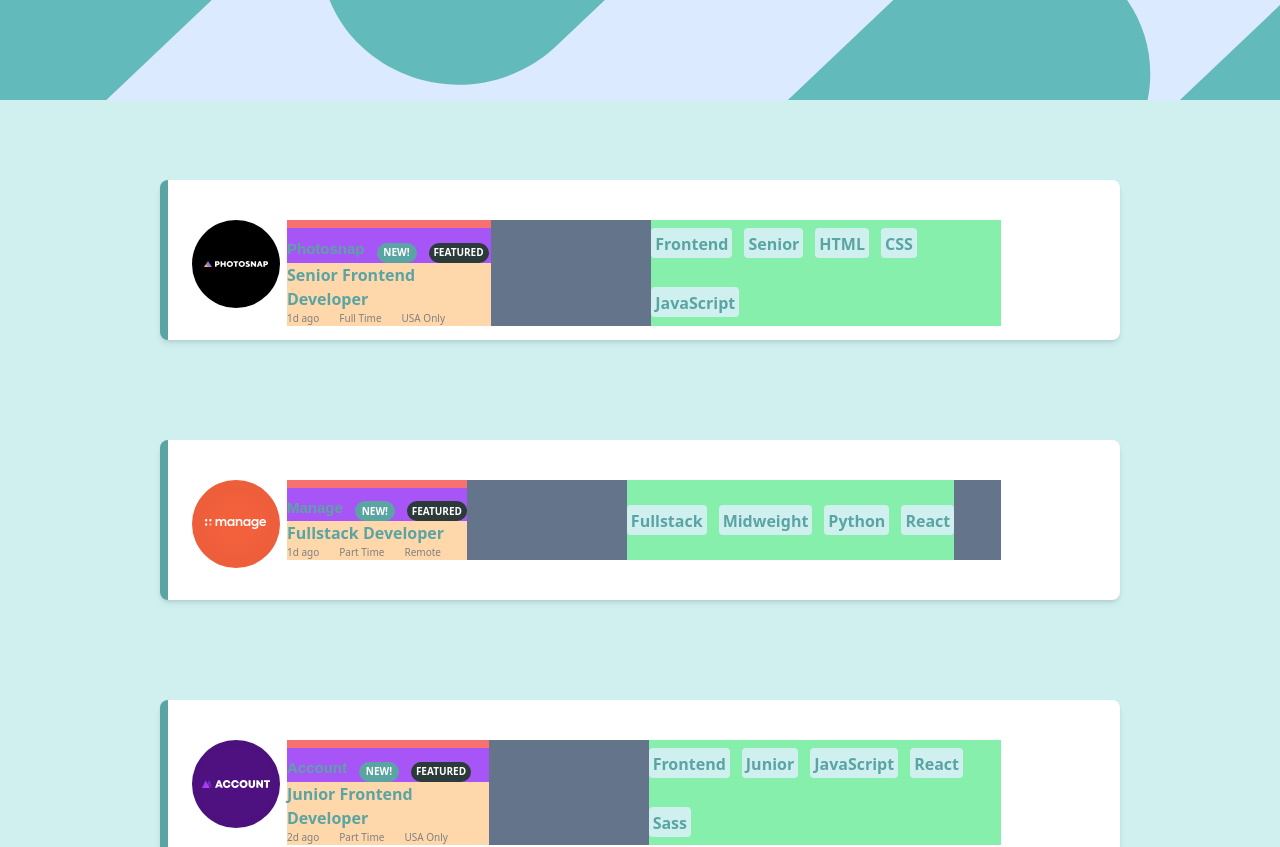
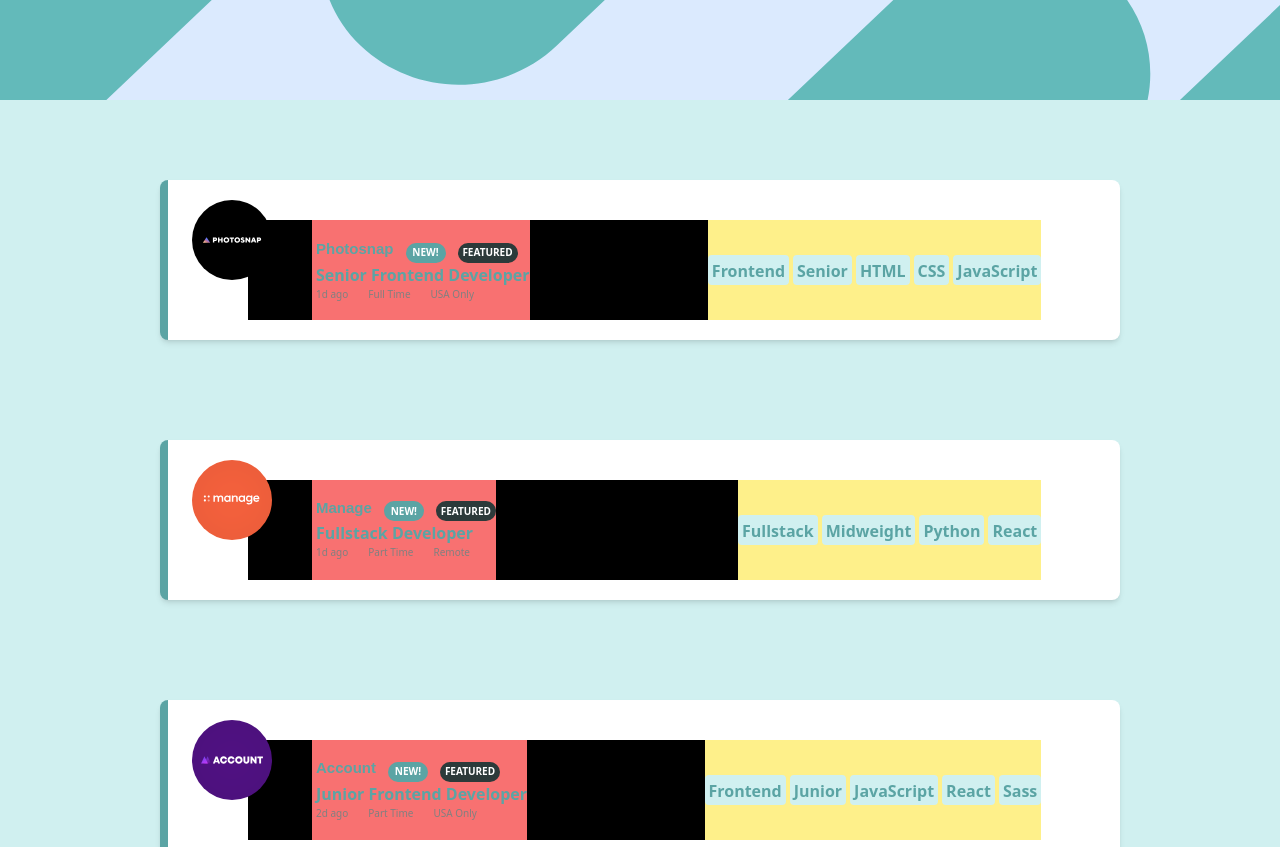
Before and after one commit to fatemehfaraji1996/redux-tolkit-jobproject, a React (Vite) app in the folder vite-project/: page / in a window 1280 px wide. Shown: the top 847 px of the page. Built offline with nearby package versions, Linux system fonts and the light colour scheme.

Commit message:
end respansive  boxes

```diff
--- a/vite-project/src/components/box.jsx
+++ b/vite-project/src/components/box.jsx
@@ -359,14 +359,15 @@ export default function Box() {
 
               <div
                 key={i}
-                className="whiteBox BIGBOX w-9/12 h-80 bg-white flex flex-col mt-20 rounded-lg shadow-md border-l-8 sm:h-40 sm:"
+                className="whiteBox BIGBOX w-9/12 h-80 bg-white flex flex-col mt-20 rounded-lg shadow-md border-l-8 sm:h-40 sm:pb-5"
               >
-                <div className="relative inline bottom-10 left-6 sm:top-10 sm:bottom-0 h-10 sm:">
+                <div className="relative inline bottom-10 left-6 sm:top-5 sm:bottom-0 h-10 sm:w-20">
                   <img src={x.logo} alt="" />
                 </div>
-                <div className="bg-slate-500 flex flex-col sm:flex sm:flex-row w-9/12 ml-5 sm:ml-auto sm:mr-auto">
-                  <div className="bg-red-400 flex flex-col sm:flex sm:flex-col  ">
-                    <div className=" bg-purple-500 flex flex-col items-start  gap-3 mt-2 sm:flex sm:items-start ">
+                <div className="bg-slate-500 flex flex-col mr-5 ml-5 sm:mt-auto sm:mb-auto sm:w-auto sm-h-40 sm:mr-5 sm:flex sm:flex-row sm:gap-0 sm:h-40  sm:ml-14 md:w-10/12 md:gap-0 md:ml-20 md:flex md:flex-row md:pl-16  md:mt-0 lg:bg-black
+                 ">
+                  <div className="bg-red-400 flex flex-col sm:flex sm:flex-col sm:pl-14 md:pl-1 ">
+                    <div className=" flex flex-col items-start  gap-3 mt-2 sm:flex sm:items-start   ">
                       <div className="flex gap-3 ml-0">
                         <p className="p-style">{x.company}</p>
                         <div className="lightBtnp">
@@ -382,7 +383,7 @@ export default function Box() {
                       </div>
                     </div>
                     {/* end purpel */}
-                    <div className="bg-orange-200 ">
+                    <div className="">
                       <div className="positionStyle">
                         <p>{x.position}</p>
                       </div>
@@ -397,7 +398,7 @@ export default function Box() {
                       <hr class="h-px my-8 bg-gray-200 border-0 dark:bg-gray-700 sm:hidden" />
                     </div>
                   </div>
-                  <div className=" bg-green-300 flex flex-wrap gap-3 sm:flex sm:flex-row sm-flex-nowrap sm:ml-40 sm:items-center ">
+                  <div className=" bg-green-300 flex flex-wrap gap-3 sm:flex sm:flex-row   sm:items-center sm:bg-green-800 sm:ml-1  md:flex  md:gap-1 md:flex-row md:w-auto md:ml-auto md:bg-pink-600 md:flex-wrap   lg:bg-yellow-200">
                     <button
                       className="skilsBtn rounded"
                       onClick={() => handleSkillClick(x.role)}
```
